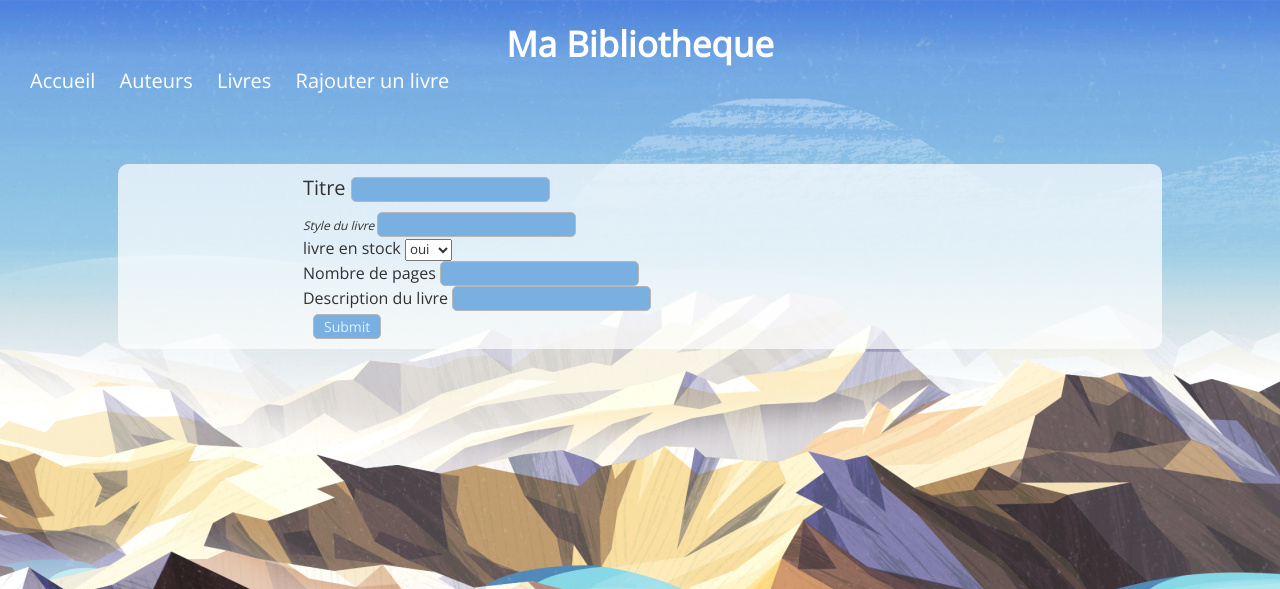
After one commit to Johanna1506/library, a Symfony app: template templates/book_insert.html.twig in a window 1280 px wide. The commit adds this page. Shown: the top 589 px of the page. Run offline with Twig, Linux system fonts and the light colour scheme; the template is opened without the code that fills it, so the values that code supplies are empty; some libraries are stand-ins or nearby versions.

Commit message:
update
Signed-off-by: Johanna1506 <56759040+Johanna1506@users.noreply.github.com>

```diff
--- a/public/css/style.css
+++ b/public/css/style.css
@@ -41,20 +41,18 @@ li{
     justify-content: space-between;
     align-items: center;
 }
-li:nth-child(odd){
-    background-color: rgba(229, 229, 229, 0.7);
-}
 li:nth-child(even){
     background-color: rgba(132, 132, 132, 0.7);
 
 }
 .image_books{
-    width: 50px;
-    margin-right: 40px;
+    width: 10%;
+
 }
 .image_auteur{
     width: 1000px;
 }
+
 .title{
     font-size: 20px;
     margin-bottom: 10px;
@@ -107,7 +105,7 @@ form{
 }
 input{
     display: inline-block;
-    padding: 5px 15px;
+    padding: 2px 15px;
     font-size: 14px;
     border: 1px solid #b7b7b7;
     border-radius: 5px;
@@ -118,3 +116,6 @@ input{
 .retour_auteurs{
     margin-top: 70px;
 }
+.article_book_insert input {
+    padding: 2px 10px;
+}
--- a/src/Repository/AuthorRepository.php
+++ b/src/Repository/AuthorRepository.php
@@ -19,6 +19,8 @@ class AuthorRepository extends ServiceEntityRepository
         parent::__construct($registry, Author::class);
     }
 
+    // methode pour rechercher un auteur grace a un mot dans la bio
+
     public function getByWord($word){
         $queryBuilder = $this->createQueryBuilder('a');
 
--- a/templates/author.html.twig
+++ b/templates/author.html.twig
@@ -3,7 +3,7 @@
         <section class="section_author">
             <div>
               <h2>{{ author.firstName }} {{ author.name }} </h2>
-              <p>né(e) le {{ author.birthDate | date('d/m/y') }} {% if author.deathDate is not null %} et décedé(e) le {{ author.deathDate | date('d/m/y') }}{% endif %}</p>
+              <p>né(e) le :{{ author.birthDate | date('d/m/y') }} {% if author.deathDate is not null %} décedé(e) le  :{{ author.deathDate | date('d/m/y') }}{% endif %}</p>
               <p>{{ author.biographie }}</p>
               <a href="{{ path('authors_controller') }}"><input type="submit" value="Retour à la liste des auteurs" class="retour_auteurs"></a>
             </div>
--- a/templates/authors.html.twig
+++ b/templates/authors.html.twig
@@ -1,10 +1,7 @@
 {% extends 'base.html.twig' %}
 {% block content %}
     <section>
-        <form action="GET">
-           <input type="text" class="form_search">
-            <a href=""><input type="submit" value="Ok"></a>
-        </form>
+
         <ul>
         {% for author in authors %}
                 <li>
--- a/templates/book.html.twig
+++ b/templates/book.html.twig
@@ -2,10 +2,12 @@
 {% block content %}
         <article class="article_book">
             <div class="article">
+                <h3>{% if new_book is defined %} {{ new_book }} {% endif %}</h3>
                 <div class="title">{{ book.title }}</div>
                 <p class="style">Style du livre : {{ book.style }}.</p>
                 <p>Livre disponible : {% if  book.instock %} oui {% else %} non {% endif %}</p>
                 <p class="description">{{ book.description }}</p>
+                <p>Id : {{ book.id }}</p>
             </div>
             <div class="couverture">
                 <img src="{{ asset('img/couvertures/'~book.id~'.jpeg')}}" alt="couverture livre" class="resp">
--- /dev/null
+++ b/templates/book_insert.html.twig
@@ -0,0 +1,32 @@
+{% extends 'base.html.twig' %}
+{% block content %}
+    <article class="article_book_insert">
+        <form action="{{ path('book_insert') }}" method="post">
+            <div class="title">
+                <label for="title">Titre</label>
+                <input type="text" name="title" id="title">
+            </div>
+            <div class="style">
+                <label for="style">Style du livre</label>
+                <input type="text" name="style" id="style">
+            </div>
+            <div class="inStock">
+                <label for="inStock">livre en stock</label>
+                <select name="inStock" id="inStock">
+                    <option value="oui">oui</option>
+                    <option value="non">non</option>
+                </select>
+            </div>
+            <div class="nbPage">
+                <label for="nbPages">Nombre de pages</label>
+                <input type="text" name="nbPages" id="nbPages">
+            </div>
+            <div class="description">
+                <label for="description">Description du livre</label>
+                <input type="text" name="description" id="description">
+            </div>
+            <a href="{{ path('book_insert') }}"><input type="submit"></a>
+        </form>
+    </article>
+
+{% endblock %}
--- a/templates/common/header.html.twig
+++ b/templates/common/header.html.twig
@@ -13,5 +13,6 @@
         <a href="{{ path('accueil') }}">Accueil</a>
         <a href="{{ path('authors_controller') }}">Auteurs</a>
         <a href="{{ path('books_controller') }}">Livres</a>
+        <a href="{{ path('book_form') }}">Rajouter un livre</a>
     </nav>
 </header>
```
Also changed, not shown: src/Controller/AuthorController.php (+15 -0 lines), src/Controller/BookController.php (+104 -5 lines), templates/author_search.html.twig (deleted, +0 -20 lines), templates/book_change.html.twig (added, +16 -0 lines), templates/books.html.twig (+6 -2 lines).
